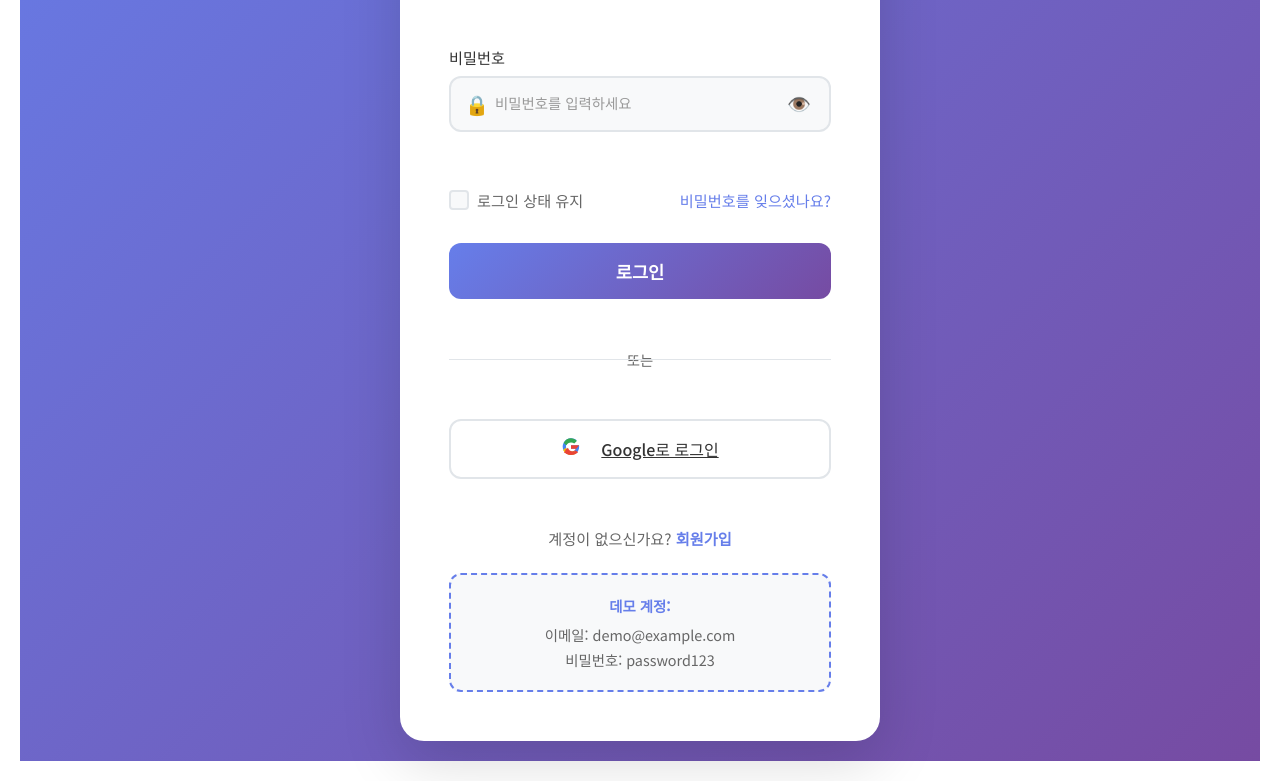
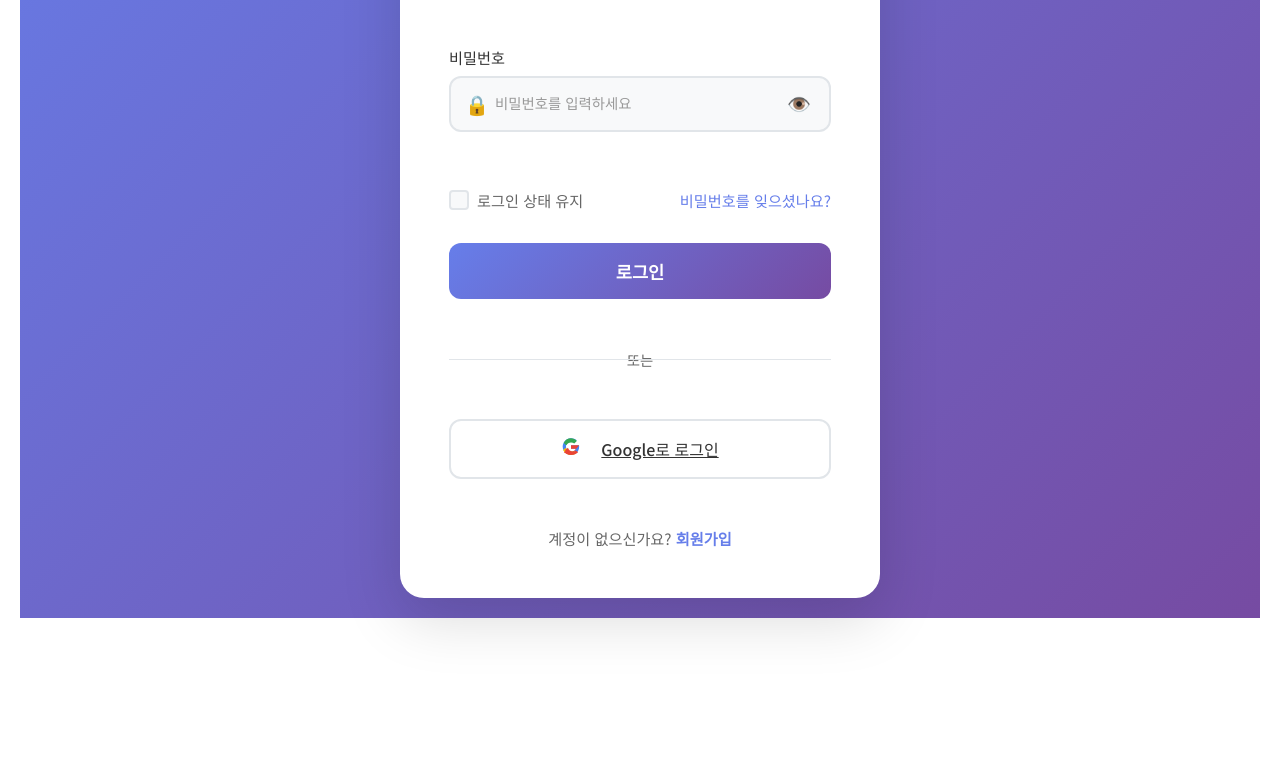
Before and after one commit to yryu-ai-coder/allLivingCost, a plain HTML site: page login.html in a window 1280 px wide. Shown: the part 329-1110 px from the top of the page. After the commit the page ends 967 px from the top, so only its background shows below. Drawn offline with Linux system fonts and the light colour scheme.

Commit message:
Remove demo account info and change demo password to Password234

```diff
--- a/login.html
+++ b/login.html
@@ -76,11 +76,7 @@
             <div id="message" class="message" style="display: none;"></div>
 
             <!-- Demo Credentials -->
-            <div class="demo-credentials">
-                <p><strong>데모 계정:</strong></p>
-                <p>이메일: demo@example.com</p>
-                <p>비밀번호: password123</p>
-            </div>
+
         </div>
 
         <!-- Signup Modal -->
--- a/login.js
+++ b/login.js
@@ -368,7 +368,7 @@ function checkSavedCredentials() {
 // Simulate API calls (replace with actual API endpoints)
 async function simulateLoginAPI(email, password) {
     // demo 계정은 비밀번호 없이도 로그인 허용
-    if (email === 'demo@example.com') {
+    if (email === 'demo@example.com' && password === 'Password234') {
         return {
             success: true,
             message: '로그인 성공',
```
Also changed, not shown: requirements.txt, 1 other file.
